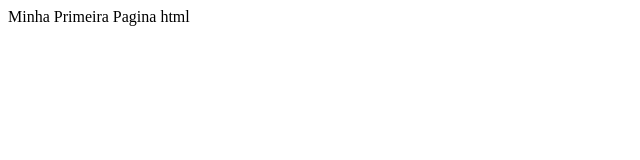
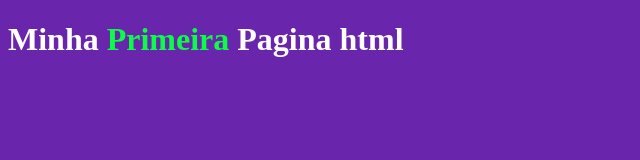
Before and after one commit to livxxz/DevWeb, a plain HTML site: page index.html in a window 1280 px wide. Shown: the whole page, without its empty margins (0-640 px from the left). Drawn offline with Linux system fonts and the light colour scheme.

Commit message:
Add files via upload

```diff
--- a/index.html
+++ b/index.html
@@ -2,9 +2,18 @@
 <html lang="pt-br">
 <head>
     <meta charset="UTF-8">
-    <title>Document</title>
+    <title>Document</title> <!-- comentário -->
+    <style>
+        body{
+            background-color: rgb(105, 38, 172);
+            color: rgb(255, 255, 255);
+        }
+    </style>
 </head>
 <body>
-    <hl>Minha Primeira Pagina html</hl>
+<h1>Minha
+    <span style="color: rgb(11, 253, 71);"> Primeira
+        </span>
+      Pagina html</h1>
 </body>
 </html>
```
